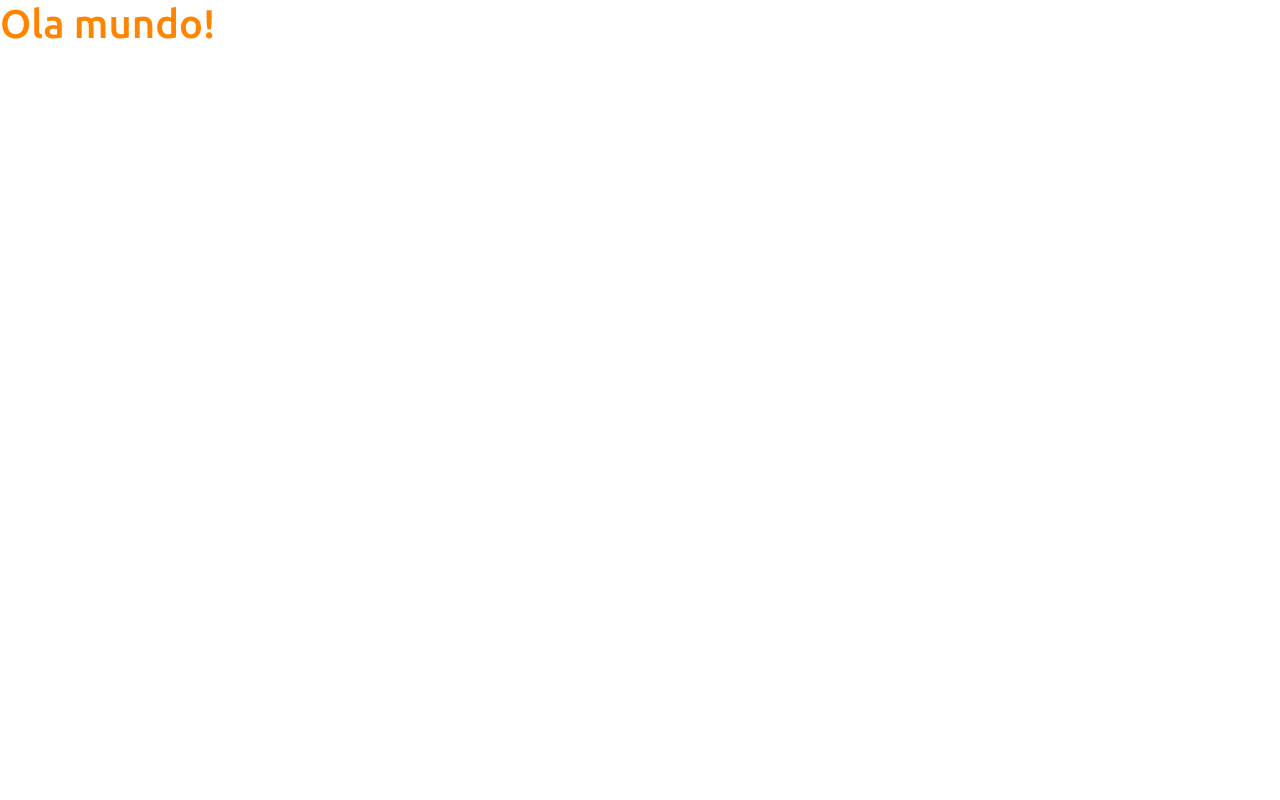
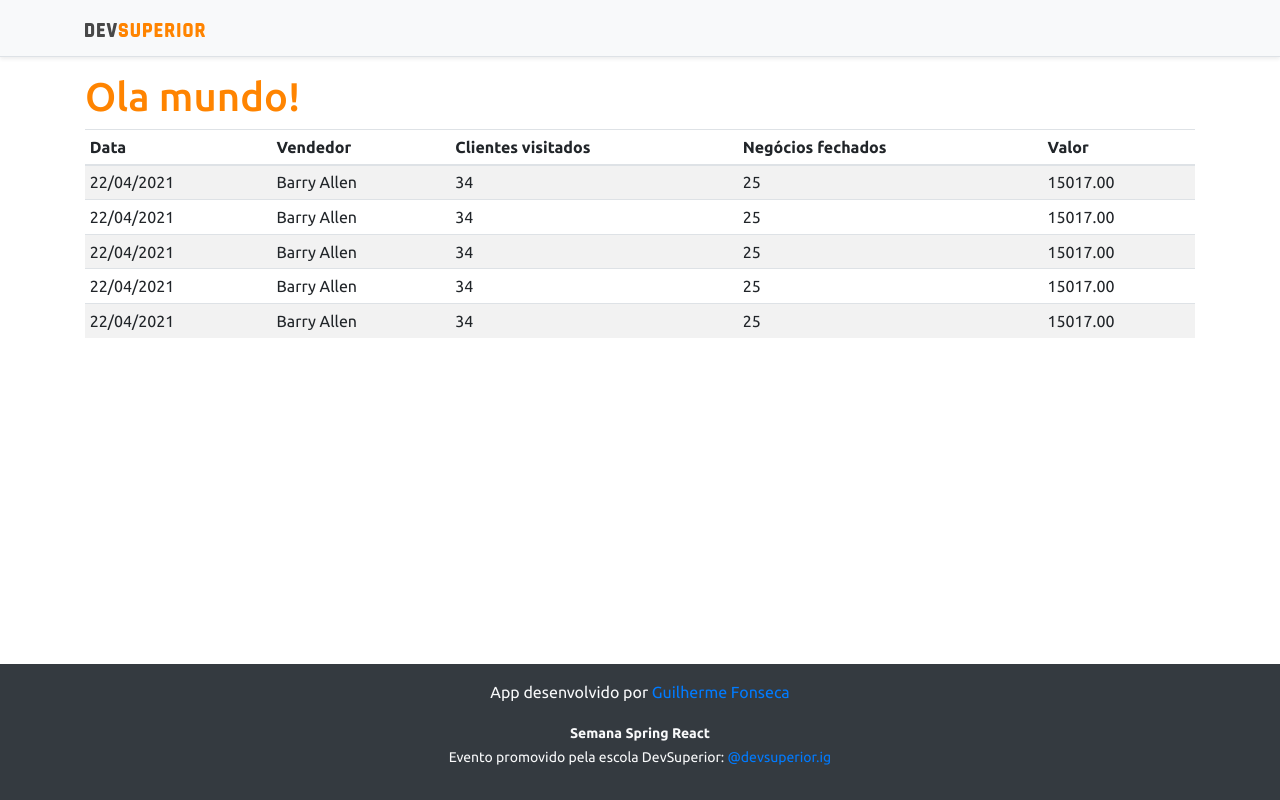
Before and after one commit to Guizzet/projeto-sds3, a React (Create React App) app in the folder frontend/: page / in a window 1280 px wide. Built offline with nearby package versions, Linux system fonts and the light colour scheme.

Commit message:
Basic static components

```diff
--- a/frontend/src/App.tsx
+++ b/frontend/src/App.tsx
@@ -1,8 +1,18 @@
+import DataTable from "components/DataTable";
+import Footer from "components/Footer";
+import NavBar from "components/NavBar";
+
 function App() {
   return (
-    <div>
+    <>
+    <NavBar></NavBar>
+    <div className = "container">
       <h1 className = "text-primary">Ola mundo!</h1>
+
+      <DataTable></DataTable>
     </div>
+    <Footer></Footer>
+    </>
   );
 }
 
--- /dev/null
+++ b/frontend/src/components/DataTable/index.tsx
@@ -0,0 +1,56 @@
+function DataTable() {
+    return (
+        <div className="table-responsive">
+            <table className="table table-striped table-sm">
+                <thead>
+                    <tr>
+                        <th>Data</th>
+                        <th>Vendedor</th>
+                        <th>Clientes visitados</th>
+                        <th>Negócios fechados</th>
+                        <th>Valor</th>
+                    </tr>
+                </thead>
+                <tbody>
+                    <tr>
+                        <td>22/04/2021</td>
+                        <td>Barry Allen</td>
+                        <td>34</td>
+                        <td>25</td>
+                        <td>15017.00</td>
+                    </tr>
+                    <tr>
+                        <td>22/04/2021</td>
+                        <td>Barry Allen</td>
+                        <td>34</td>
+                        <td>25</td>
+                        <td>15017.00</td>
+                    </tr>
+                    <tr>
+                        <td>22/04/2021</td>
+                        <td>Barry Allen</td>
+                        <td>34</td>
+                        <td>25</td>
+                        <td>15017.00</td>
+                    </tr>
+                    <tr>
+                        <td>22/04/2021</td>
+                        <td>Barry Allen</td>
+                        <td>34</td>
+                        <td>25</td>
+                        <td>15017.00</td>
+                    </tr>
+                    <tr>
+                        <td>22/04/2021</td>
+                        <td>Barry Allen</td>
+                        <td>34</td>
+                        <td>25</td>
+                        <td>15017.00</td>
+                    </tr>
+                </tbody>
+            </table>
+        </div>
+    );
+}
+
+export default DataTable;
--- /dev/null
+++ b/frontend/src/components/Footer/index.tsx
@@ -0,0 +1,13 @@
+function Footer() {
+    return (
+        <footer className="footer mt-auto py-3 bg-dark">
+            <div className="container">
+                <p className="text-light">App desenvolvido por <a href="https://github.com/Guizzet" target="_blank" rel="noreferrer">Guilherme Fonseca</a></p>
+                <p className="text-light"><small><strong>Semana Spring React</strong><br />
+                Evento promovido pela escola DevSuperior: <a href="https://instagram.com/devsuperior.ig" target="_blank" rel="noreferrer">@devsuperior.ig</a></small></p>
+            </div>
+        </footer>
+    );
+}
+
+export default Footer;
--- /dev/null
+++ b/frontend/src/components/NavBar/index.tsx
@@ -0,0 +1,15 @@
+import ImgDsDark from "assets/img/ds_dark.svg";
+
+function NavBar() {
+    return (
+        <div className="d-flex flex-column flex-md-row align-items-center p-3 px-md-4 mb-3 bg-light border-bottom shadow-sm">
+        <div className="container">
+          <nav className="my-2 my-md-0 mr-md-3">
+            <img src={ImgDsDark} alt="DevSuperior" width="120" />
+          </nav>
+        </div>
+      </div>
+    );
+  }
+
+  export default NavBar;
```
Also changed, not shown: frontend/src/assets/img/ds_dark.svg (added).
